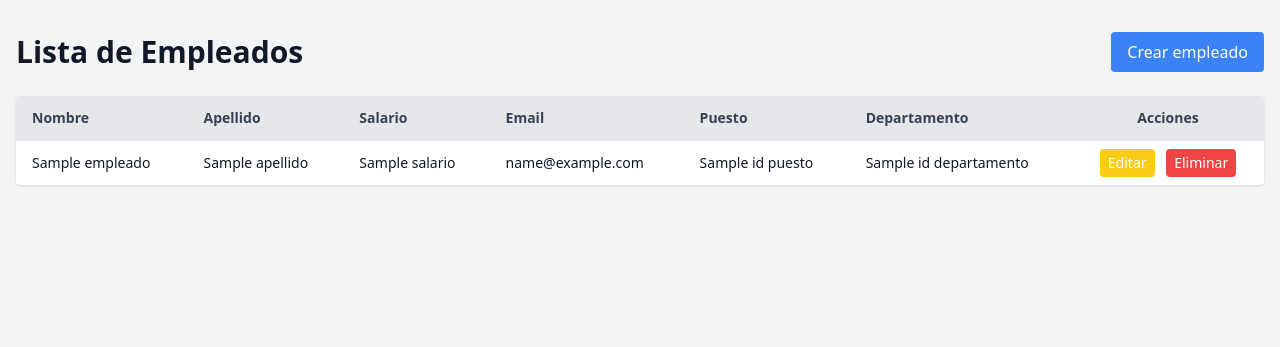
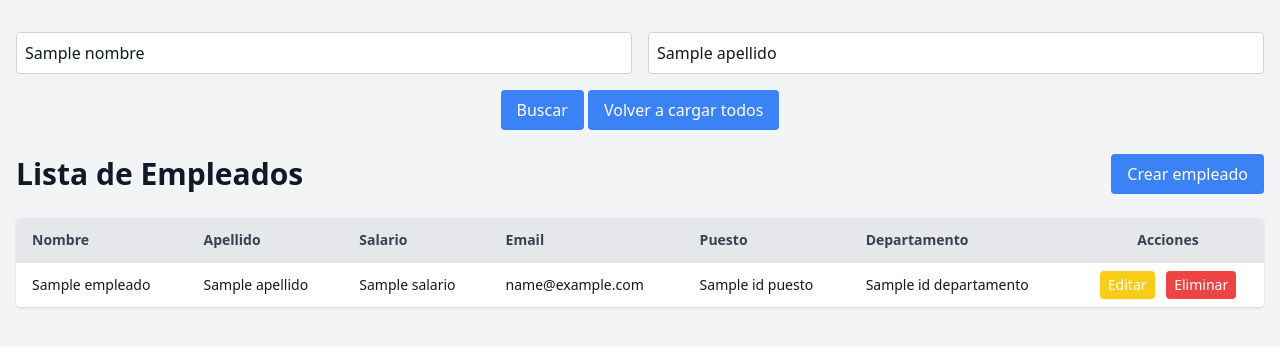
Before and after one commit to 1Trueno/django-crud, a Django app: template crud/src/templates/home.html in a window 1280 px wide. Shown: the top 347 px of the page. Run offline with Django 5.2, Linux system fonts and the light colour scheme; the template is opened without the code that fills it: most values are stand-ins (such as "Sample title", 1, 10 or a date in 2020); some libraries are stand-ins or nearby versions.

Commit message:
Se agrego nuevamente los parametros de Buscar

```diff
--- a/crud/src/templates/home.html
+++ b/crud/src/templates/home.html
@@ -10,6 +10,24 @@
 
 <body class="bg-gray-100 text-gray-900">
   <div class="container mx-auto px-4 py-8">
+        <form method="get" class="grid grid-cols-1 md:grid-cols-2 gap-4 mb-6">
+      <input type="text" name="nombre" value="{{ nombre }}" placeholder="Nombre"
+        class="p-2 border border-gray-300 rounded w-full" />
+      <input type="text" name="apellido" value="{{ apellido }}" placeholder="Apellido"
+        class="p-2 border border-gray-300 rounded w-full" />
+
+      <!--Botones del formulario-->
+      <div class="md:col-span-2 text-center">
+        <button type="submit"
+          class="bg-blue-500 hover:bg-blue-600 text-white px-4 py-2 rounded">
+          <span class="shiny-text"> Buscar</span>
+        </button>
+        <button type="button" onclick="window.location.href='.'"
+          class="bg-blue-500 hover:bg-blue-600 text-white px-4 py-2 rounded">
+          <span class="shiny-text"> Volver a cargar todos</span>
+        </button>
+      </div>
+    </form>
     <div class="flex justify-between items-center mb-6">
       <h1 class="text-3xl font-bold">Lista de Empleados</h1>
       <button onclick="openModal('modal-create')" class="bg-blue-500 hover:bg-blue-600 text-white px-4 py-2 rounded">
```
